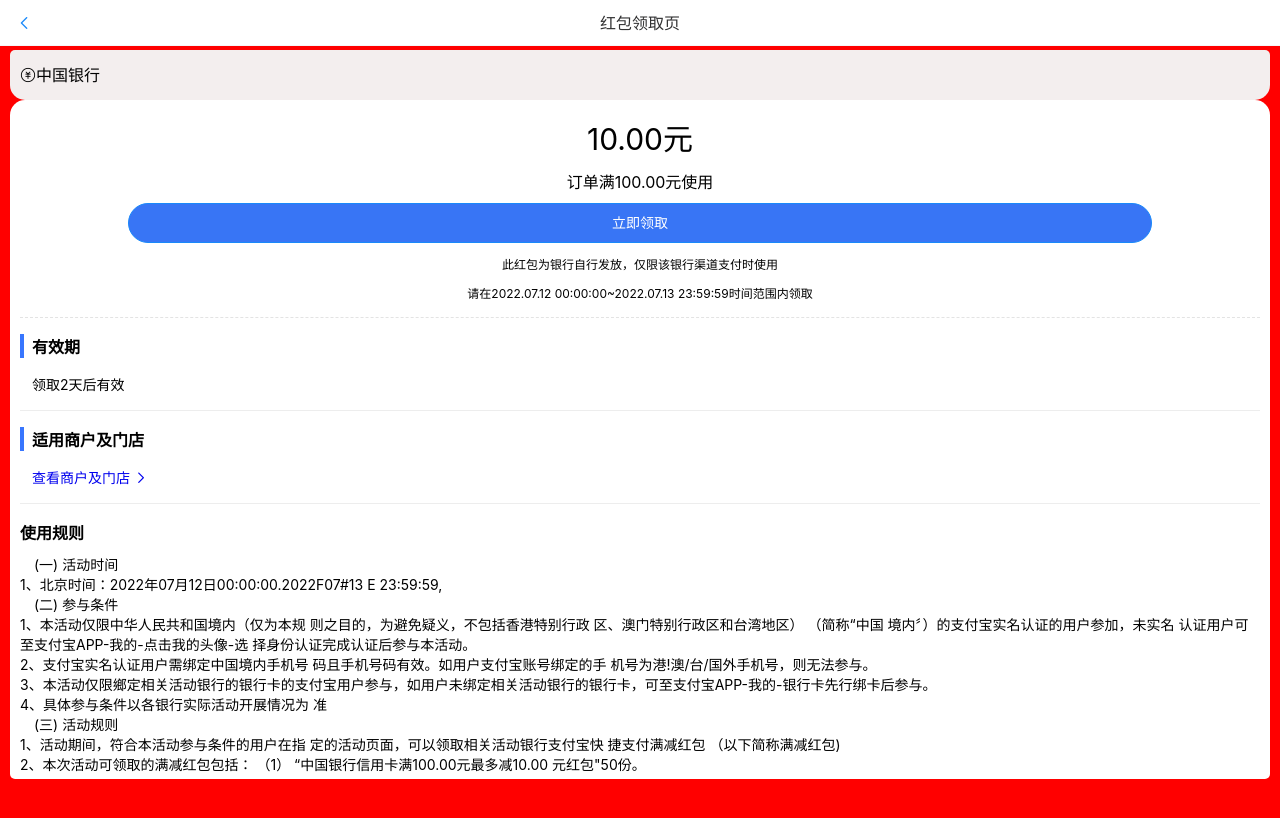
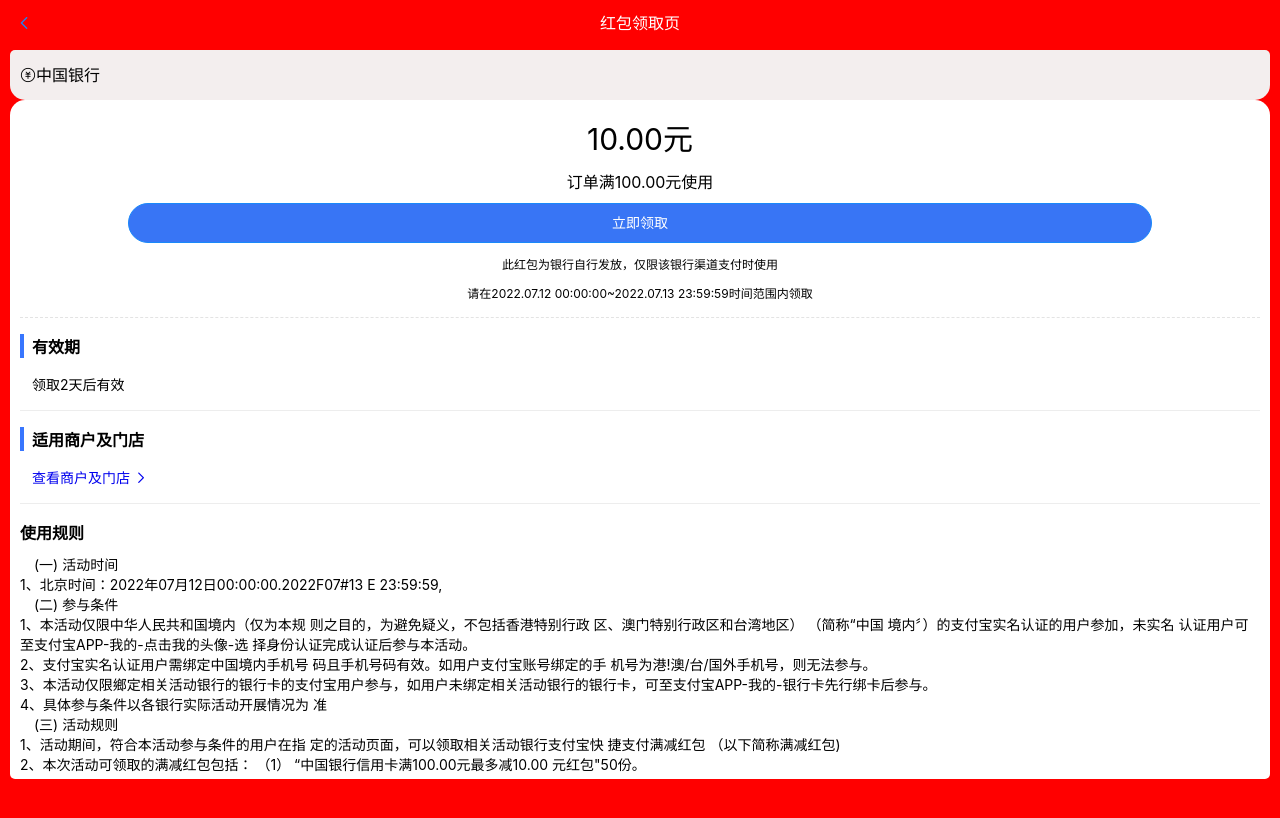
Before and after one commit to liaozhijie8/take_coupon, a Vue app: page / in a window 1280 px wide. Shown: the top 818 px of the page. Built offline with nearby package versions, Linux system fonts and the light colour scheme.

Commit message:
组件库自定义修改

```diff
--- a/src/components/CouponTake.vue
+++ b/src/components/CouponTake.vue
@@ -1,8 +1,12 @@
 <template>
-  <van-nav-bar title="红包领取页" fixed left-arrow class="navbar-set" @click-left="onClickLeft" />
+  <van-nav-bar :border="false" safe-area-inset-top fixed left-arrow class="navbar-set" @click-left="onClickLeft">
+    <template #title>
+      <span style="color:white">红包领取页</span>
+    </template>
+  </van-nav-bar>
   <div class="coupon-container">
     <div class="top">
-      <van-icon name="gold-coin-o" />中国银行
+      <van-icon name="gold-coin-o" /><span>中国银行</span>
     </div>
     <div class="botton">
       <div class="price">
@@ -85,9 +89,11 @@
 </script>
 
 <style lang="less" scoped>
-// .navbar-set{
-//   background-color: rgba(0, 0, 0, 0);
-// }
+.navbar-set {
+  background-color: rgba(0, 0, 0, 0);
+  color: white;
+}
+
 body {
   background-color: red;
 }
```
